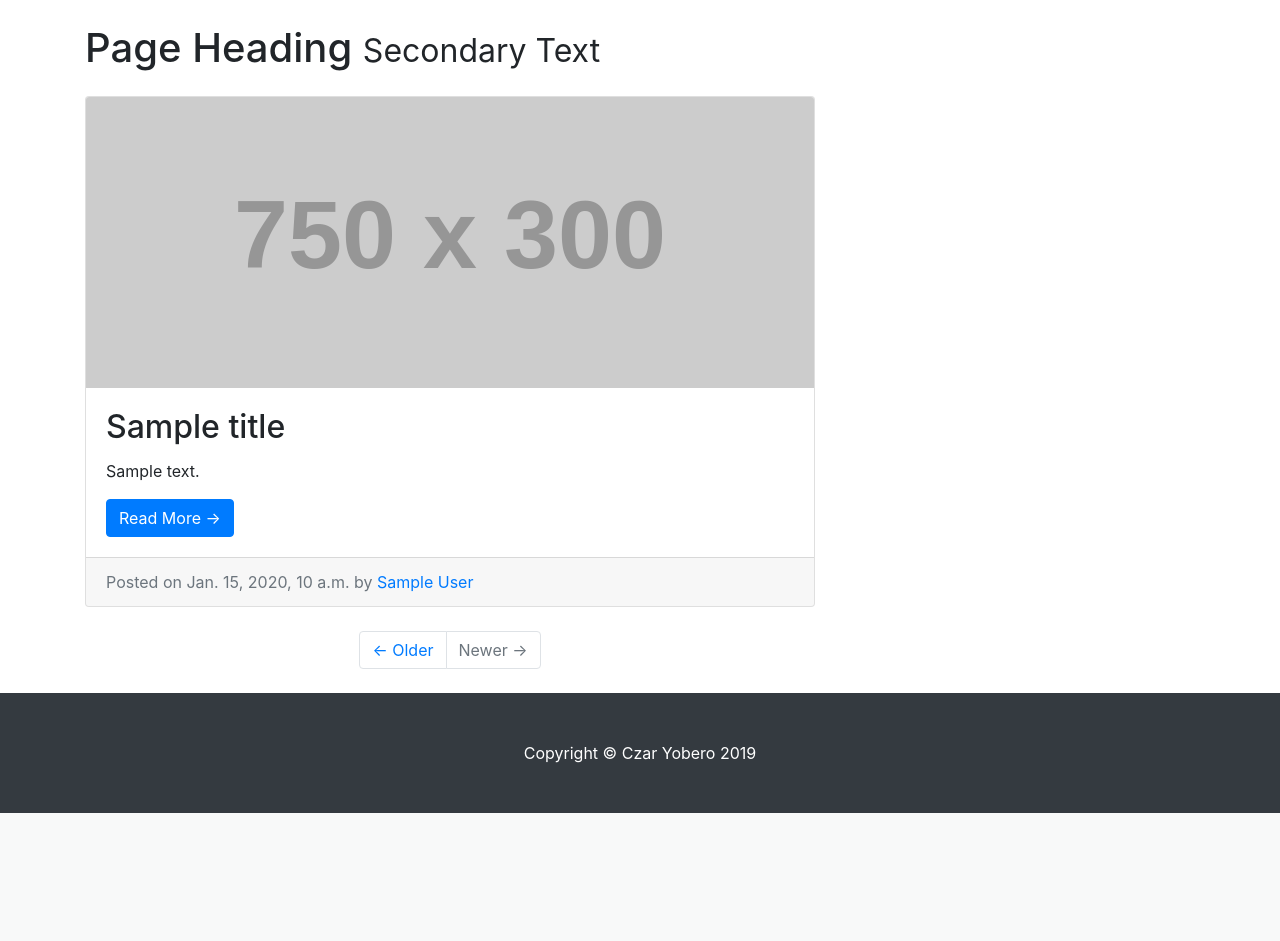
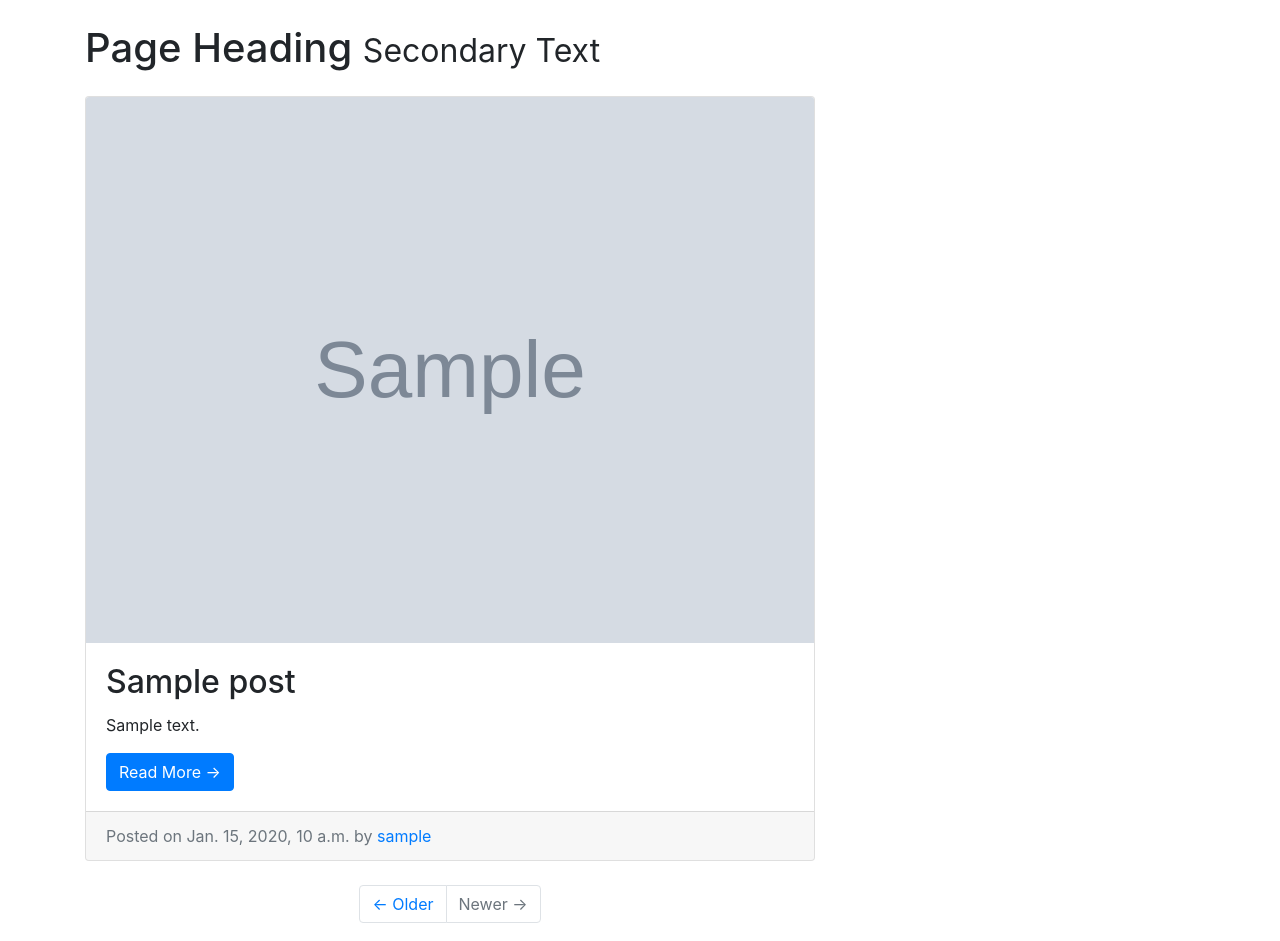
Before and after one commit to cyobero/myapp, a Django app: template myapp/templates/home.html in a window 1280 px wide. Shown: the part 56-997 px from the top of the page. Before the commit the page ends 869 px from the top, so only its background shows below. Run offline with Django 3.2, Linux system fonts and the light colour scheme; tables that the repository leaves empty hold one stand-in row (values such as "Sample post"); the template is opened without the code that fills it: values that come from a table or form of the project are taken from there, most other values are stand-ins (such as "Sample title", 1, 10 or a date in 2020); grey boxes marked "Sample" are stand-in pictures; grey boxes labelled with a size stand in for pictures from a placeholder-image service; some libraries are stand-ins or nearby versions.

Commit message:
re-did the entire Post model (had to change name from posts to post because of name conflict

```diff
--- a/myapp/settings.py
+++ b/myapp/settings.py
@@ -40,6 +40,7 @@ INSTALLED_APPS = [
     'django.contrib.staticfiles',
     'posts',
     'about',
+    'post',
 ]
 
 MIDDLEWARE = [
--- a/myapp/templates/home.html
+++ b/myapp/templates/home.html
@@ -33,19 +33,18 @@
     <!-- posts pagination -->
     {% for post in posts %}
     <div class="card mb-4">
-        <img class="card-img-top" src="http://placehold.it/750x300" alt="Card image cap">
+        <img class="card-img-top" src="{{ post.image.url }}" alt="Card image cap">
         <div class="card-body">
-            <h2 class="card-title">{{ title }}</h2>
-            <p class="card-text">{{ body }}</p>
-            <a href="/post/{{ post_id }}" class="btn btn-primary">Read More &rarr;</a>
+            <h2 class="card-title">{{ post.title }}</h2>
+            <p class="card-text">{{ post.body }}</p>
+            <a href="/post/{{ post.id }}" class="btn btn-primary">Read More &rarr;</a>
         </div>
         <div class="card-footer text-muted">
-            Posted on {{ timestamp }} by
-            <a href="#">{{ author }}</a>
+            Posted on {{ post.timestamp }} by
+            <a href="#">{{ post.author }}</a>
         </div>
     </div>
     {% endfor %}
-
 
     <!-- Pagination -->
     <ul class="pagination justify-content-center mb-4">
--- a/myapp/urls.py
+++ b/myapp/urls.py
@@ -16,7 +16,7 @@ Including another URLconf
 from django.conf.urls import url
 from django.contrib import admin
 from .views import *
-from posts.views import post
+from post.views import post
 from django.conf.urls.static import static
 from django.conf import settings
 
@@ -25,6 +25,7 @@ urlpatterns = [
     url(r'^admin/', admin.site.urls),
     url(r'^$', home, name='home'),
     url(r'^about', about, name='about'),
+    url(r'^post/(\d+)/$', post, name='post'),
 ]
 
 if settings.DEBUG:
--- /dev/null
+++ b/post/tests.py
@@ -0,0 +1,6 @@
+# -*- coding: utf-8 -*-
+from __future__ import unicode_literals
+
+from django.test import TestCase
+
+# Create your tests here.
```
Also changed, not shown: myapp/templates/post.html (+5 -3 lines), myapp/views.py (+5 -4 lines), post/admin.py (added, +11 -0 lines), post/apps.py (added, +8 -0 lines), post/models.py (added, +20 -0 lines), post/views.py (added, +18 -0 lines), posts/views.py (+4 -16 lines), myapp/media/images/stock-photo.jpg (added), post/__init__.py (added), post/migrations/0001_initial.py (added), post/migrations/__init__.py (added), posts/migrations/0004_auto_20191113_0334.py (added), 3 other files.
